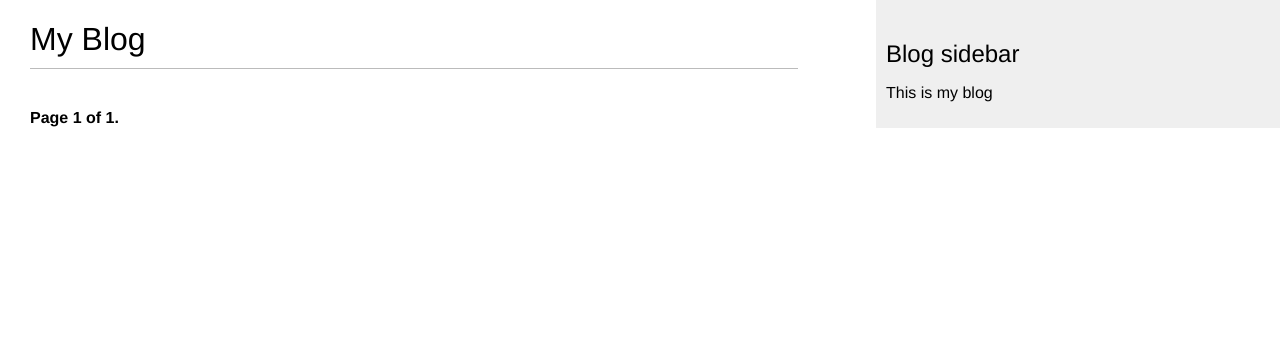
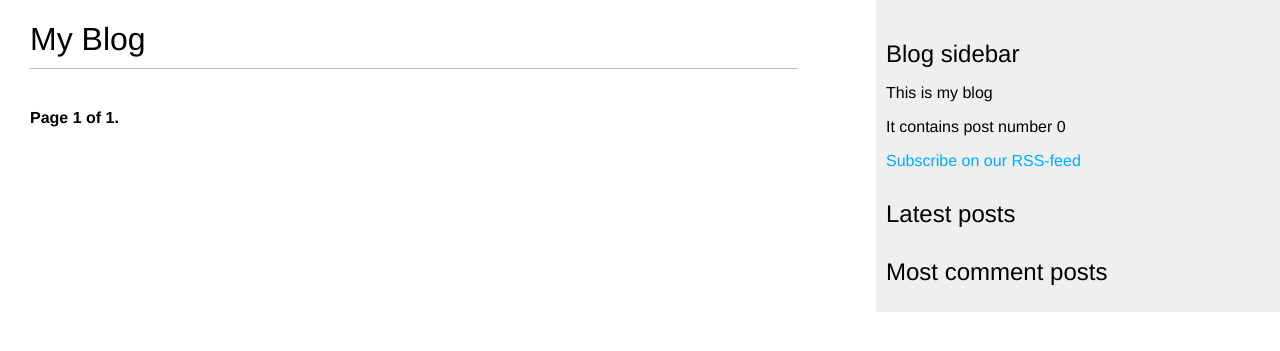
Before and after one commit to AlexNeo68/django-examples-blog, a Django app: page /blog/ in a window 1280 px wide. Shown: the top 351 px of the page. Run offline with Django 5.2, Linux system fonts and the light colour scheme; data that the repository does not hold is empty.

Commit message:
before postgresql

```diff
--- a/mysite/blog/templates/blog/base.html
+++ b/mysite/blog/templates/blog/base.html
@@ -1,3 +1,4 @@
+{% load blog_tags %}
 {% load static %}
 <!DOCTYPE html>
 <html lang="ru">
@@ -13,6 +14,25 @@
     <div id="sidebar">
         <h2>Blog sidebar</h2>
         <p>This is my blog</p>
+        <p>It contains post number {% total_posts %}</p>
+
+        <p>
+            <a href="{% url "blog:posts-feed" %}">Subscribe on our RSS-feed</a>
+        </p>
+
+        <h2>Latest posts</h2>
+        {% latest_posts 3 %}
+
+        <h2>Most comment posts</h2>
+        {% get_most_commented_posts as most_commented_posts %}
+        <ul>
+            {% for post in most_commented_posts %}
+                <li>
+                    <a href="{{post.get_absolute_url}}">{{post.title}} (comments - {{post.total_comments}})</a>
+                </li>
+            {% endfor %}
+        </ul>
+
     </div>
 </body>
 </html>
--- /dev/null
+++ b/mysite/blog/templates/blog/post/latest_posts.html
@@ -0,0 +1,5 @@
+<ul>
+    {% for post in latest_posts %}
+        <li><a href="{{post.get_absolute_url}}">{{post.title}}</a></li>
+    {% endfor %}
+</ul>
--- a/mysite/blog/templates/blog/post/list.html
+++ b/mysite/blog/templates/blog/post/list.html
@@ -1,4 +1,5 @@
 {% extends "blog/base.html" %}
+{% load blog_tags %}
 
 {% block content %}
     <h1>My Blog</h1>
@@ -17,7 +18,7 @@
                 {% endfor %}
             </p>
             <p class="date">Publish {{post.publish}} by {{post.author}}</p>
-            <p>{{post.body|truncatewords:30|linebreaks}}</p>
+            <p>{{post.body|markdown|truncatewords_html:30}}</p>
         </div>
 
     {% endfor %}
--- /dev/null
+++ b/mysite/blog/templatetags/blog_tags.py
@@ -0,0 +1,27 @@
+from django import template
+from django.db.models import Count
+from django.utils.safestring import mark_safe
+from markdown import markdown
+
+from blog.models import Post
+
+
+register = template.Library()
+
+@register.simple_tag
+def total_posts():
+    return Post.published.count()
+
+
+@register.inclusion_tag('blog/post/latest_posts.html')
+def latest_posts(count=5):
+    posts = Post.published.order_by('-publish')[:count]
+    return {'latest_posts': posts}
+
+@register.simple_tag
+def get_most_commented_posts(count=3):
+    return Post.published.annotate(total_comments=Count('comments')).order_by('-total_comments')[:count]
+
+@register.filter(name='markdown')
+def markdown_format(text):
+    return mark_safe(markdown(text))
--- a/mysite/blog/urls.py
+++ b/mysite/blog/urls.py
@@ -1,4 +1,6 @@
 from django.urls import path
+
+from .feeds import LatestPostFeed
 
 from .views import PostListView, detail_post, list_posts, post_comment, share_post
 
@@ -12,4 +14,5 @@ urlpatterns = [
     path('<int:year>/<int:month>/<int:day>/<slug:post>/', detail_post, name='post-detail'),
     path('<int:post_id>/share/', share_post, name='post-share'),
     path('<int:post_id>/comment/', post_comment, name='post-comment'),
+    path('feed/', LatestPostFeed(), name='posts-feed'),
 ]
--- a/mysite/mysite/settings.py
+++ b/mysite/mysite/settings.py
@@ -11,6 +11,8 @@ https://docs.djangoproject.com/en/5.0/ref/settings/
 """
 
 from pathlib import Path
+
+SITE_ID=1
 
 # Build paths inside the project like this: BASE_DIR / 'subdir'.
 BASE_DIR = Path(__file__).resolve().parent.parent
@@ -37,6 +39,8 @@ INSTALLED_APPS = [
     "django.contrib.sessions",
     "django.contrib.messages",
     "django.contrib.staticfiles",
+    "django.contrib.sites",
+    "django.contrib.sitemaps",
 
     # local
     "blog.apps.BlogConfig",
--- a/mysite/mysite/urls.py
+++ b/mysite/mysite/urls.py
@@ -15,9 +15,18 @@ Including another URLconf
     2. Add a URL to urlpatterns:  path('blog/', include('blog.urls'))
 """
 from django.contrib import admin
+from django.contrib.sitemaps.views import sitemap
 from django.urls import include, path
+
+from blog.sitemap import PostsSitemap
+
+
+sitemaps = {
+    'posts': PostsSitemap
+}
 
 urlpatterns = [
     path("admin/", admin.site.urls),
-    path('blog/', include('blog.urls', namespace='blog'))
+    path('blog/', include('blog.urls', namespace='blog')),
+    path('sitemap.xml', sitemap, {'sitemaps': sitemaps}, name='django.contrib.sitemaps.views.sitemap'),
 ]
```
Also changed, not shown: mysite/blog/feeds.py (added, +23 -0 lines), mysite/blog/sitemap.py (added, +12 -0 lines), mysite/blog/templates/blog/post/detail.html (+14 -2 lines).
